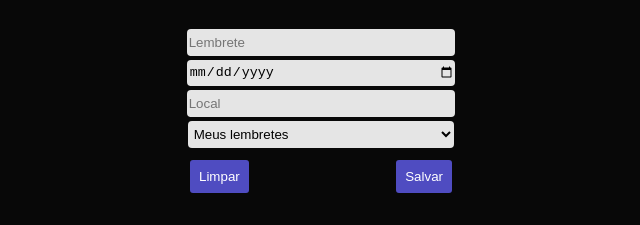
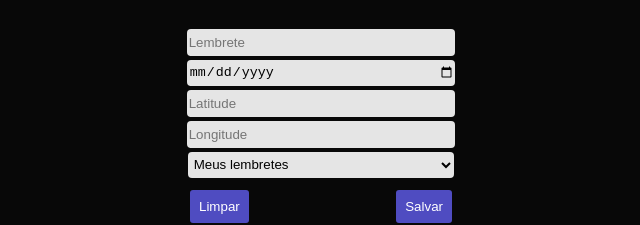
Before and after one commit to Beta-ps2/Lembrete-APP, a plain HTML site: page index.html in a window 1280 px wide. Shown: the part 72-297 px from the top of the page, without its empty margins (319-959 px from the left). Drawn offline with Linux system fonts and the light colour scheme.

Commit message:
Update index.html

```diff
--- a/index.html
+++ b/index.html
@@ -25,7 +25,9 @@
 
             <input id="date" type="date" class="input" required>
 
-            <input id="local" type="text" class="input" placeholder="Local">
+            <input id="lat" type="text" class="input" placeholder="Latitude">
+
+            <input id="long" type="text" class="input" placeholder="Longitude">
 
             <select id="category" class="input">
                 <option value="lembretes">Meus lembretes</option>
@@ -39,8 +41,7 @@
 
         </div>
 
-        <div >
-
+        <div>
             <h2>Lembretes</h2>
 
             <div class="container-list">
@@ -48,8 +49,8 @@
                 <ul id="reminder-list">
 
                 </ul>
+
             </div>
-
         </div>
 
     </main>
```
